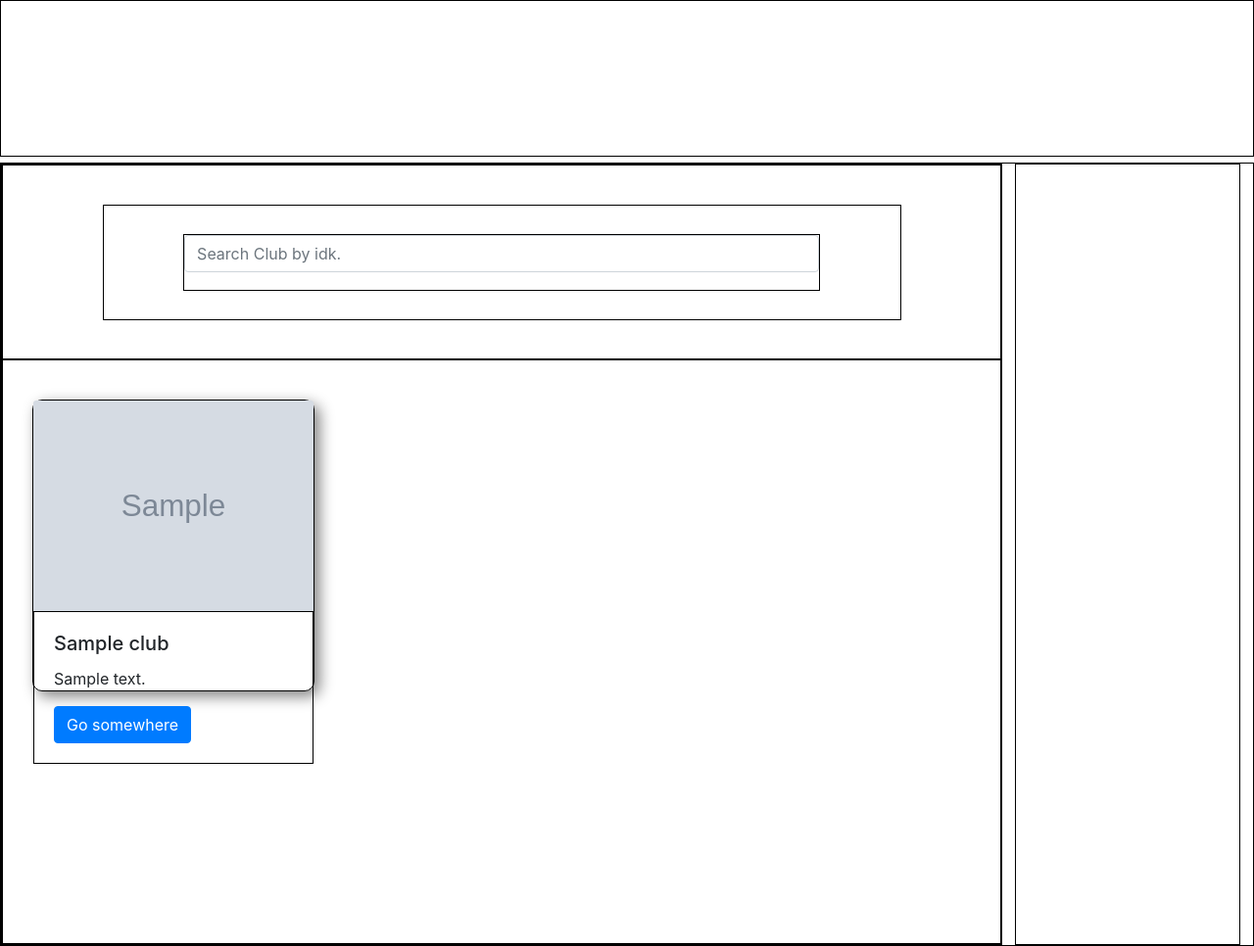
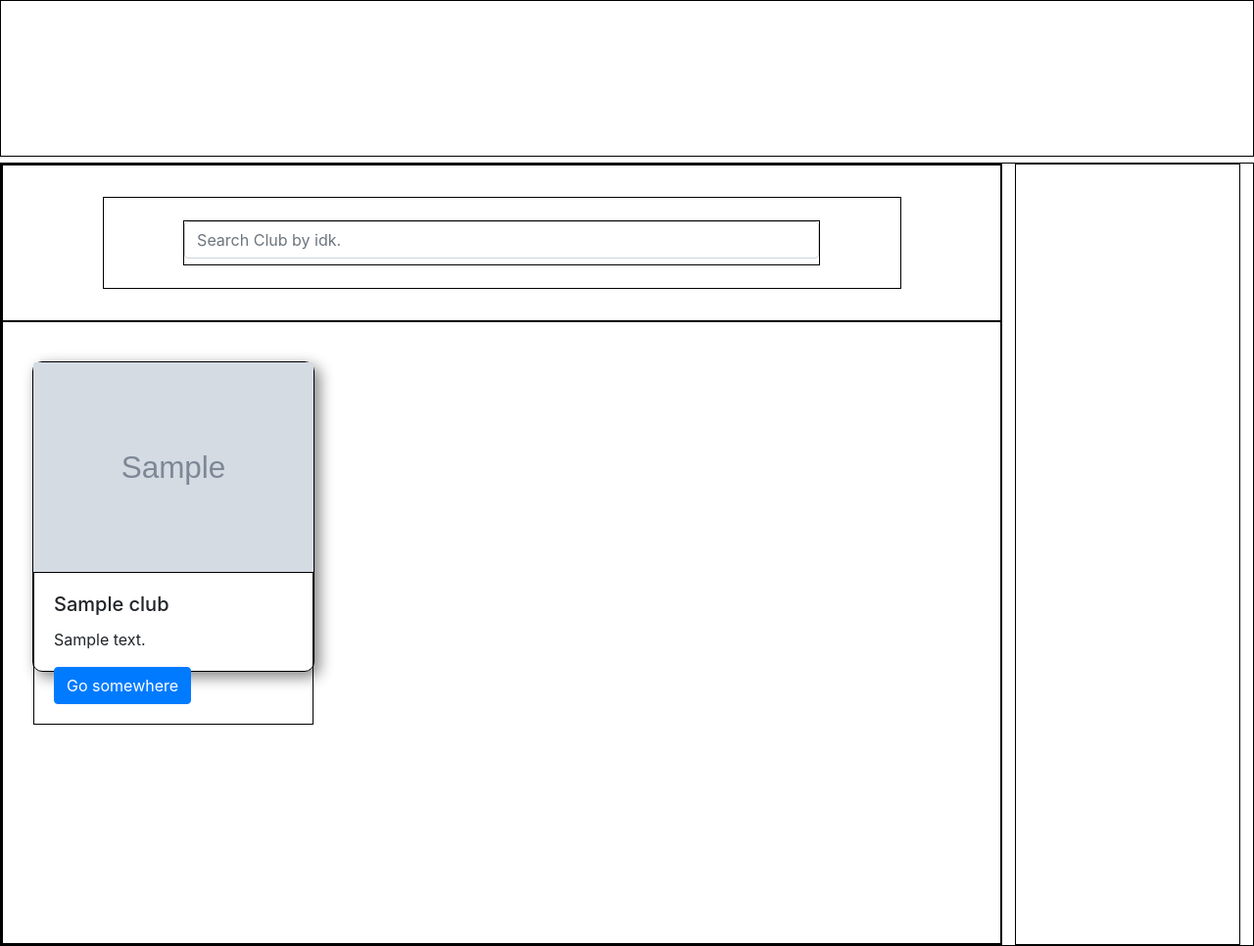
Before and after one commit to Aydinm1/ClubNav, a Django app: template clubsite/list/templates/index.html in a window 1280 px wide. Shown: the whole page at 98% size. Run offline with Django 4.2, Linux system fonts and the light colour scheme; the template is opened without the code that fills it: most values are stand-ins (such as "Sample title", 1, 10 or a date in 2020); grey boxes marked "Sample" are stand-in pictures.

Commit message:
[Legacy commit squashed]

```diff
--- a/clubsite/list/static/styles.css
+++ b/clubsite/list/static/styles.css
@@ -123,7 +123,7 @@ li a:hover{
 
 #bottomMid{
     width:100%;
-    height:75%;
+    height:100%;
     display:flex;
     flex-direction: row;
     flex-wrap: wrap;
```
